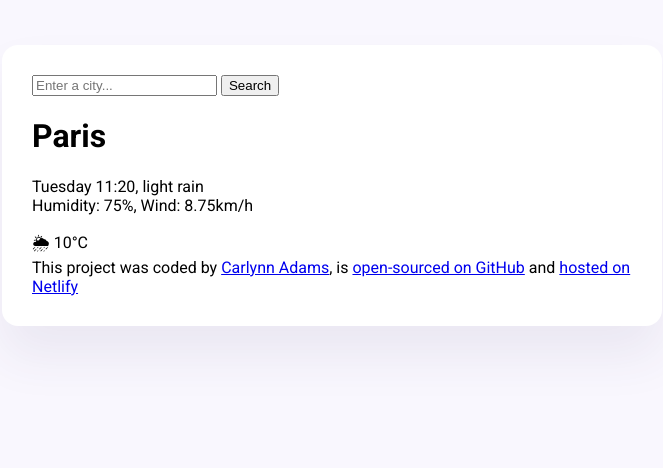
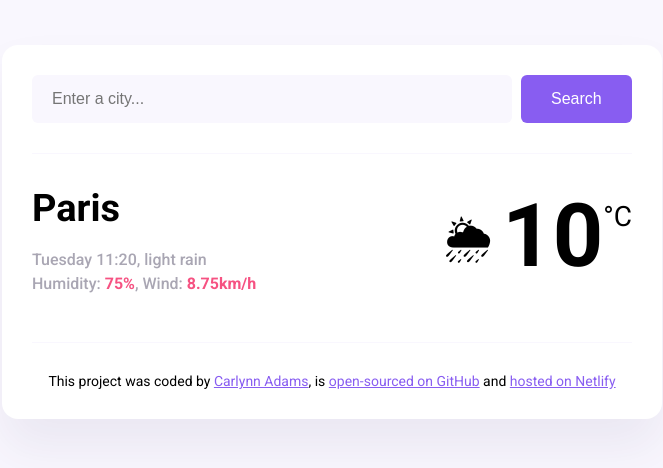
Before and after one commit to Carlynn-Adams/WeatherApp, a plain HTML site: page index.html in a window 1280 px wide. Shown: the whole page, without its empty margins (308-971 px from the left). Drawn offline with Linux system fonts and the light colour scheme.

Commit message:
Added basic CSS

```diff
--- a/index.html
+++ b/index.html
@@ -16,22 +16,26 @@
 <body>
     <div class="weather-app">
         <header>
-            <form>
-                <input type="search" placeholder="Enter a city..." required />
-                <input type="submit" value="Search" />
+            <form class="search-form">
+                <input type="search" placeholder="Enter a city..." required class="search-form-input" />
+                <input type="submit" value="Search" class="search-form-button" />
             </form>
         </header>
         <main>
-            <div>
-                <h1>Paris</h1>
-                <p>
-                    Tuesday 11:20, light rain
-                    <br />
-                    Humidity: 75%, Wind: 8.75km/h
-                </p>
-            </div>
-            <div>
-                🌦 10°C
+            <div class="weather-app-data">
+                <div>
+                    <h1 class="weather-app-city">Paris</h1>
+                    <p class="weather-app-details">
+                        Tuesday 11:20, light rain
+                        <br />
+                        Humidity: <strong>75%</strong>, Wind: <strong>8.75km/h</strong>
+                    </p>
+                </div>
+                <div class="weather-app-temperature-container">
+                    <div class="weather-app-icon">🌦</div>
+                    <div class="weather-app-temperature">10</div>
+                    <div class="weather-app-unit">°C</div>
+                </div>
             </div>
         </main>
 
--- a/src/style.css
+++ b/src/style.css
@@ -1,6 +1,10 @@
 body {
   background-color: #f9f7fe;
   font-family: "Roboto", sans-serif;
+}
+
+a {
+  color: #885df1;
 }
 
 .weather-app {
@@ -11,3 +15,79 @@ body {
   border-radius: 16px;
   padding: 30px;
 }
+
+header {
+  border-bottom: 1px solid #f9f7fe;
+  padding: 0 0 30px 0;
+}
+
+.search-form-input {
+  background-color: #f9f7fe;
+  border: none;
+  border-radius: 6px;
+  width: 80%;
+  font-size: 16px;
+  padding: 15px 20px;
+}
+
+.search-form-button {
+  background: #885df1;
+  font-size: 16px;
+  padding: 15px 30px;
+  border: none;
+  border-radius: 6px;
+  margin-left: 5px;
+  color: white;
+}
+
+main {
+  padding: 30px 0;
+}
+
+.weather-app-data {
+  display: flex;
+  justify-content: space-between;
+}
+
+.weather-app-city {
+  margin: 0;
+  font-size: 38px;
+  line-height: 48px;
+}
+.weather-app-details {
+  font-size: 16px;
+  color: rgba(39, 33, 66, 0.4);
+  line-height: 24px;
+  font-weight: 500;
+}
+.weather-app-details strong {
+  color: #f65282;
+}
+
+.weather-app-temperature-container {
+  display: flex;
+}
+
+.weather-app-icon {
+  font-size: 44px;
+  margin-top: 22px;
+}
+
+.weather-app-temperature {
+  font-size: 88px;
+  font-weight: bold;
+  margin-left: 10px;
+}
+
+.weather-app-unit {
+  font-size: 28px;
+  margin-top: 16px;
+}
+
+footer {
+  border-top: 1px solid #f9f7fe;
+  padding: 30px 0 0 0;
+  text-align: center;
+  font-size: 14px;
+  color: rgba (0, 0, 0, 0.6);
+}
```
Lines whose indentation alone changed are shown as unchanged.
